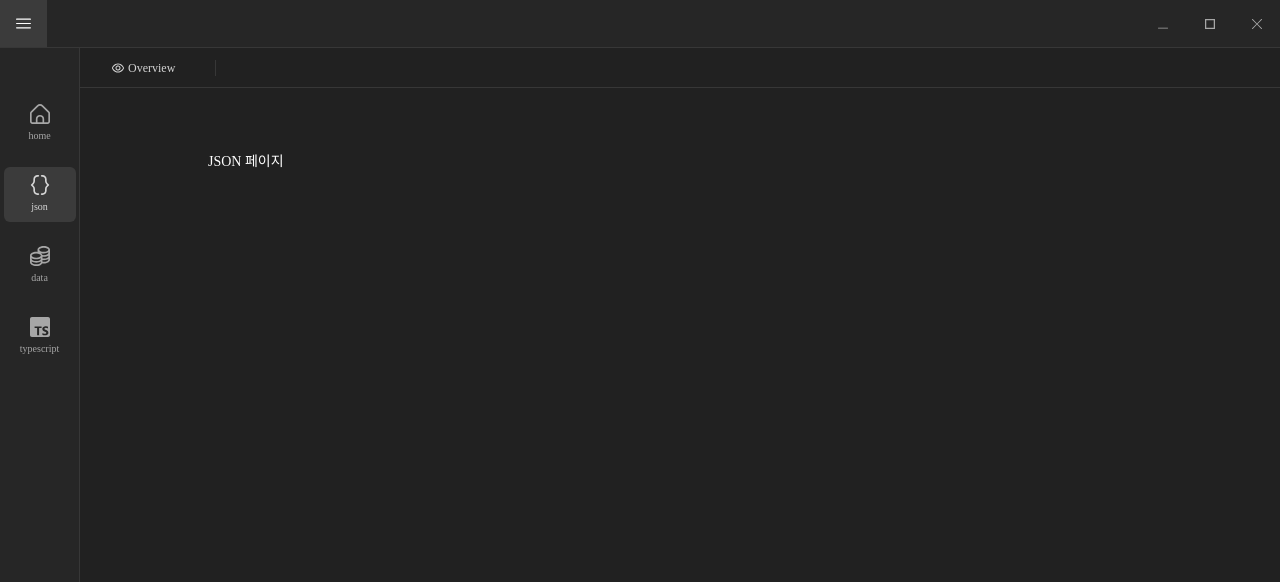
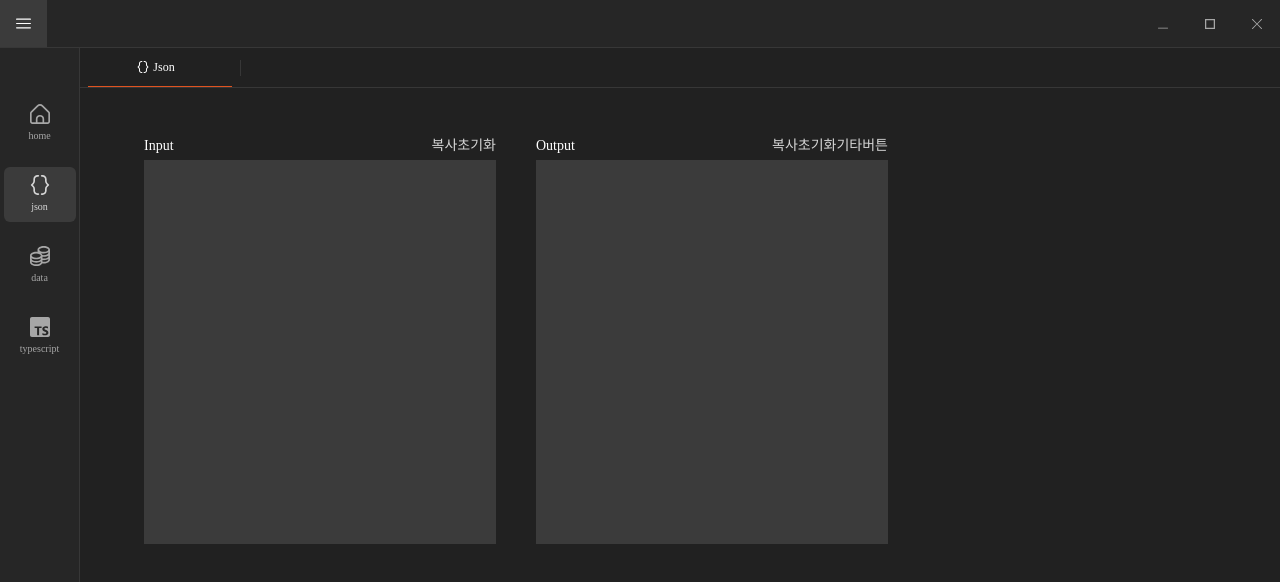
Before and after one commit to righthunkwon/frontools, a React (Vite) app: page / in a window 1280 px wide. Both pictures are taken after a click on the button "json". Shown: the top 582 px of the page. Built offline with nearby package versions, Linux system fonts and the light colour scheme; a web font is replaced by a local one.

Commit message:
feat: 네비게이션 구현, json page 구현

```diff
--- a/src/domains/home-page/HomePage.tsx
+++ b/src/domains/home-page/HomePage.tsx
@@ -9,8 +9,8 @@ const HomePage = () => {
         <nav>
           <Navigation />
         </nav>
-        <main className='flex h-[calc(100vh-96px)] pt-16 home-page-scroll'>
-          <div className='w-32'></div>
+        <main className='flex h-[calc(100vh-92px)] pt-12 c-scroll'>
+          <div className='w-20'></div>
           <article className='flex-1 max-w-[640px] text-sm'>
             <Introduction />
           </article>
--- a/src/domains/home-page/components/Navigation.tsx
+++ b/src/domains/home-page/components/Navigation.tsx
@@ -4,10 +4,12 @@ const Navigation = () => {
   return (
     <>
       <div className='select-none flex w-full h-10 text-xs border-ourLnLightGray border-b-[1px]  text-ourLnGray  '>
-        <button className='flex items-center gap-1 pl-8 text-ourLnWhite '>
-          <OverviewSvg width={12} height={12} />
-          <span className='pr-1'>Overview </span>
-          <span className='pr-8 h-4 border-r-[1px]  border-ourLnLightGray'></span>
+        <button className='flex items-center pl-2 text-white '>
+          <div className='flex items-center justify-center h-full gap-1 px-8 min-w-36 border-ourBgDarkOrange border-b-[1px]'>
+            <OverviewSvg width={12} height={12} />
+            <span className='pr-1 mr-1'>Overview </span>
+          </div>
+          <div className='pr-2 h-4 border-r-[1px]  border-ourLnLightGray'></div>
         </button>
       </div>
     </>
--- a/src/domains/json-page/JsonPage.tsx
+++ b/src/domains/json-page/JsonPage.tsx
@@ -1,15 +1,179 @@
+import { useState } from 'react';
 import Navigation from './components/Navigation';
 
+const example = [
+  {
+    id: 11,
+    name: 'Kevin',
+    age: 37,
+    email: 'kevin@example.com',
+    isActive: true,
+    company: {
+      name: 'Tech Corp',
+      location: {
+        city: 'San Diego',
+        zip: '92101',
+        building: {
+          name: 'Innovation Tower',
+          floor: 5,
+          office: {
+            roomNumber: 504,
+            capacity: 10,
+          },
+        },
+      },
+    },
+    hobbies: ['chess', 'coding'],
+  },
+  {
+    id: 12,
+    name: 'Sophia',
+    age: 29,
+    email: 'sophia@example.com',
+    isActive: false,
+    company: {
+      name: 'Health Solutions',
+      location: {
+        city: 'Chicago',
+        zip: '60601',
+        building: {
+          name: 'Wellness Center',
+          floor: 3,
+          office: {
+            roomNumber: 305,
+            capacity: 6,
+          },
+        },
+      },
+    },
+    hobbies: ['yoga', 'painting'],
+  },
+  {
+    id: 13,
+    name: 'Daniel',
+    age: 41,
+    email: 'daniel@example.com',
+    isActive: true,
+    company: {
+      name: 'Finance Experts',
+      location: {
+        city: 'New York',
+        zip: '10001',
+        building: {
+          name: 'Wall Street Tower',
+          floor: 10,
+          office: {
+            roomNumber: 1012,
+            capacity: 15,
+          },
+        },
+      },
+    },
+    hobbies: ['golf', 'investing'],
+  },
+  {
+    id: 14,
+    name: 'Emily',
+    age: 35,
+    email: 'emily@example.com',
+    isActive: false,
+    company: {
+      name: 'Design Studios',
+      location: {
+        city: 'Los Angeles',
+        zip: '90001',
+        building: {
+          name: 'Creative Hub',
+          floor: 7,
+          office: {
+            roomNumber: 703,
+            capacity: 8,
+          },
+        },
+      },
+    },
+    hobbies: ['photography', 'sketching'],
+  },
+  {
+    id: 15,
+    name: 'Michael',
+    age: 45,
+    email: 'michael@example.com',
+    isActive: true,
+    company: {
+      name: 'Automotive Innovations',
+      location: {
+        city: 'Detroit',
+        zip: '48201',
+        building: {
+          name: 'Motor Lab',
+          floor: 2,
+          office: {
+            roomNumber: 208,
+            capacity: 12,
+          },
+        },
+      },
+    },
+    hobbies: ['car restoration', 'racing'],
+  },
+];
+
 const JsonPage = () => {
+  const [inputValue, setInputValue] = useState('');
+  const [outputValue, setOutputValue] = useState('');
+
+  const handleInputChange = (e: React.ChangeEvent<HTMLTextAreaElement>) => {
+    setInputValue(e.target.value);
+  };
+
+  const handleOutputChange = (e: React.ChangeEvent<HTMLTextAreaElement>) => {
+    setOutputValue(e.target.value);
+  };
+
   return (
     <>
       <div>
         <nav>
           <Navigation />
         </nav>
-        <main className='flex h-[calc(100vh-96px)] pt-16 home-page-scroll'>
-          <div className='w-32'></div>
-          <article className='flex-1 max-w-[640px] text-sm'>JSON 페이지</article>
+        <main className='flex h-[calc(100vh-96px)] pt-8 c-scroll  text-ourLnWhite'>
+          <div className='w-12'></div>
+          <div className='flex gap-2 text-sm'>
+            {/* Input */}
+            <article className='p-4 mb-20 h-fill w-96 '>
+              <div className='flex justify-between mb-1'>
+                <div className='text-white'>Input</div>
+                <div>
+                  <button>복사</button>
+                  <button>초기화</button>
+                  <button></button>
+                </div>
+              </div>
+              <textarea
+                className='w-full p-2 resize-none bg-ourBgLightGray h-96 c-scroll-sm c-scroll focus:outline-[1px] focus:outline-ourLnGray'
+                value={inputValue}
+                onChange={handleInputChange}
+              />
+            </article>
+
+            {/* Output */}
+            <article className='p-4 mb-20 h-fill w-96'>
+              <div className='flex justify-between mb-1'>
+                <div className='text-white'>Output</div>
+                <div>
+                  <button>복사</button>
+                  <button>초기화</button>
+                  <button>기타버튼</button>
+                </div>
+              </div>
+              <textarea
+                className='w-full p-2 resize-none bg-ourBgLightGray h-96 c-scroll-sm c-scroll'
+                value={outputValue}
+                onChange={handleOutputChange}
+              />
+            </article>
+          </div>
         </main>
       </div>
     </>
--- a/src/domains/json-page/components/Navigation.tsx
+++ b/src/domains/json-page/components/Navigation.tsx
@@ -1,13 +1,15 @@
-import OverviewSvg from '@assets/btn-eye.svg?react';
+import JsonSvg from '@assets/domain-brace.svg?react';
 
 const Navigation = () => {
   return (
     <>
       <div className='select-none flex w-full h-10 text-xs border-ourLnLightGray border-b-[1px]  text-ourLnGray  '>
-        <button className='flex items-center gap-1 pl-8 text-ourLnWhite '>
-          <OverviewSvg width={12} height={12} />
-          <span className='pr-1'>Overview </span>
-          <span className='pr-8 h-4 border-r-[1px]  border-ourLnLightGray'></span>
+        <button className='flex items-center pl-2 text-white '>
+          <div className='flex items-center justify-center h-full gap-1 px-8  min-w-36 border-ourBgDarkOrange border-b-[1px]'>
+            <JsonSvg width={12} height={12} />
+            <span className='pr-1 mr-1'>Json </span>
+          </div>
+          <div className='pr-2 h-4 border-r-[1px]  border-ourLnLightGray'></div>
         </button>
       </div>
     </>
```
